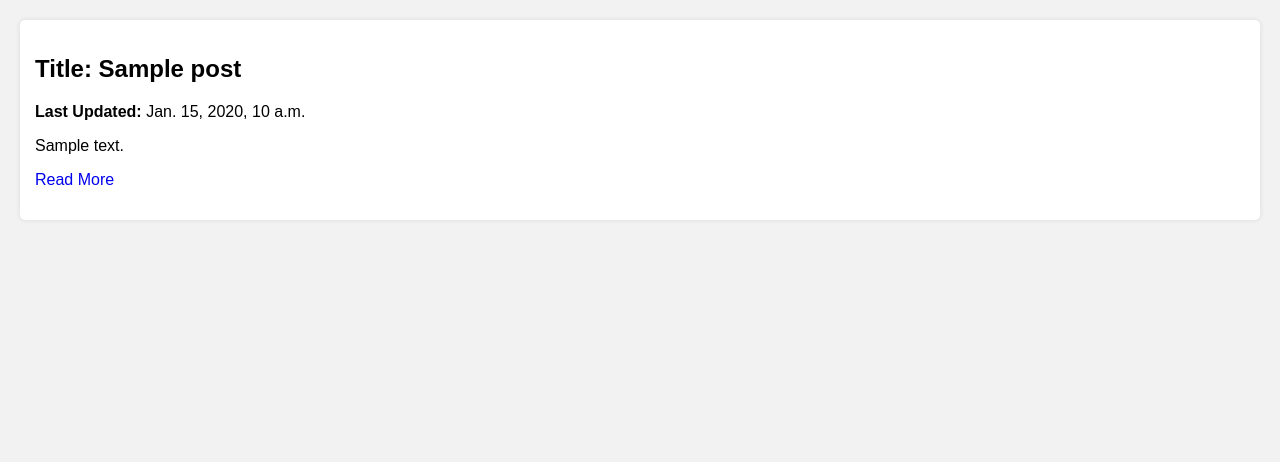
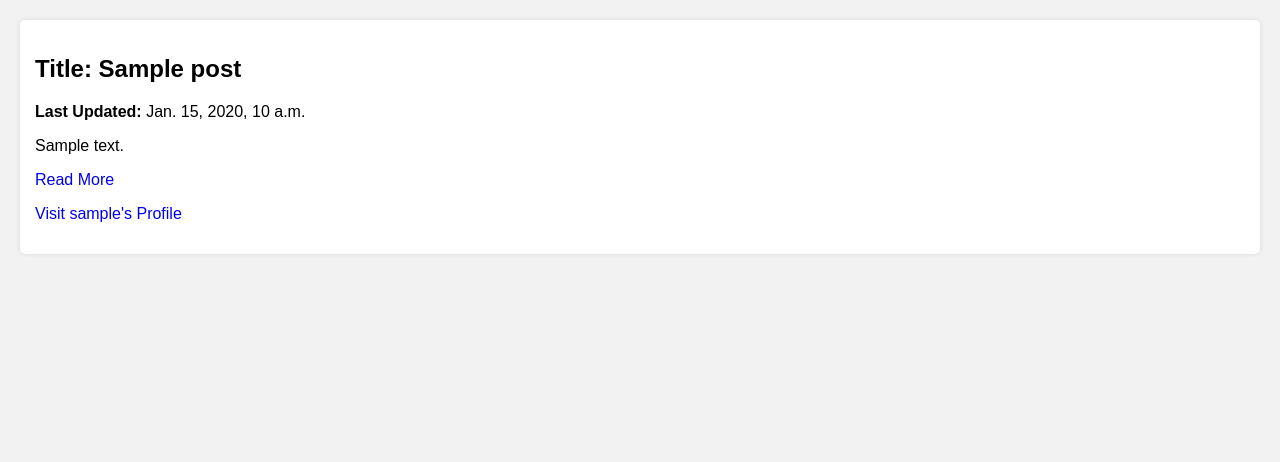
Before and after one commit to Mohhamadaminn/BlogProject_2, a Django app: page /posts/ in a window 1280 px wide. Shown: the part 95-557 px from the top of the page. Run offline with Django 5.2, Linux system fonts and the light colour scheme; tables that the repository leaves empty hold one stand-in row (values such as "Sample post"); some libraries are stand-ins or nearby versions.

Commit message:
add visit profile button

```diff
--- a/blog/templates/blog/posts_list.html
+++ b/blog/templates/blog/posts_list.html
@@ -9,6 +9,7 @@
             <p><strong>Last Updated: </strong>{{ post.updated_at }}</p>
             <p>{{ post.content|truncatewords:2 }}</p>
             <p><a style="text-decoration: none" href="{% url 'post_detail' slug=post.slug %}">Read More</a></p>
+            <p><a style="text-decoration: none" href="{% url 'user_profile' username=post.author %}">Visit {{post.author}}'s Profile</a></p>
           </div>
     {% endfor %}
 </main>
```
